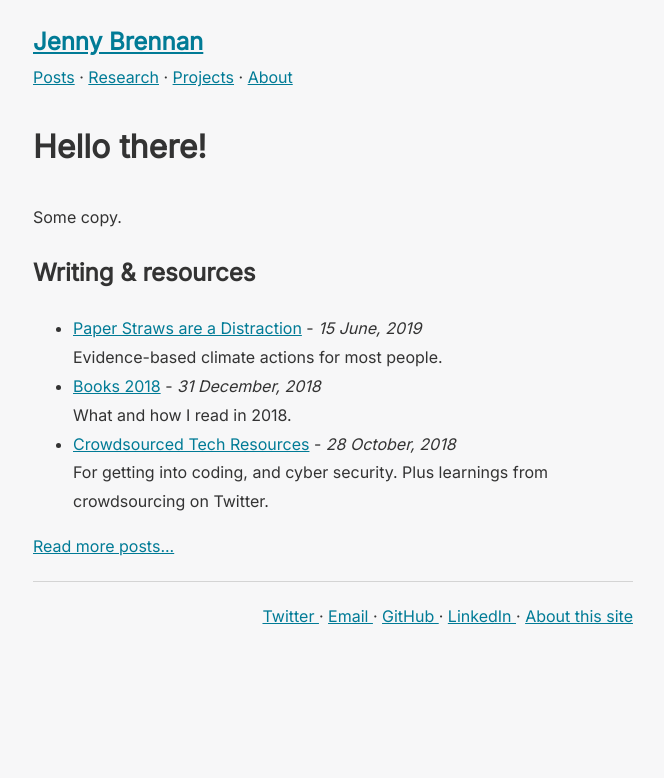
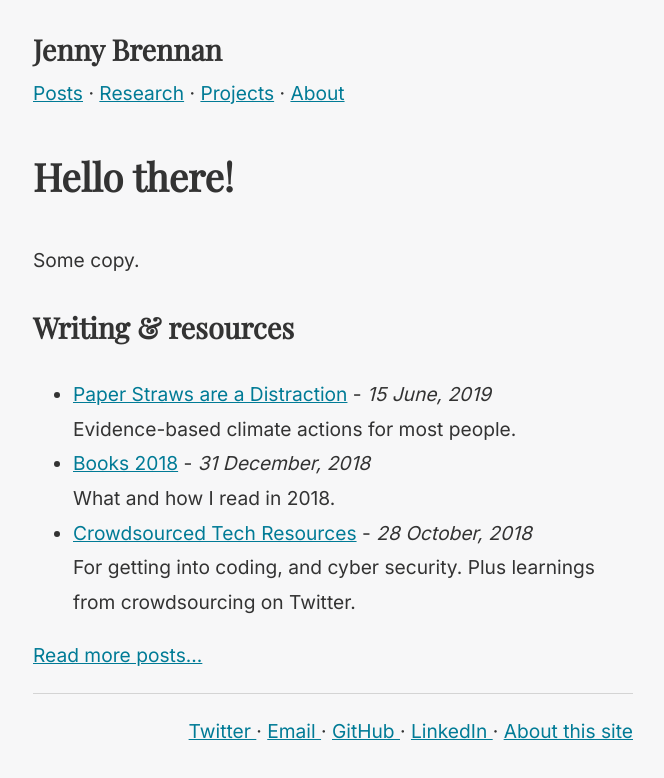
Before and after one commit to JennyBrennan/JennyBrennan.github.io, a Gatsby site: page / in a window 1280 px wide. Shown: the whole page, without its empty margins (307-971 px from the left). Built offline with nearby package versions, Linux system fonts and the light colour scheme; Gatsby itself is replaced by a stand-in of ours; some packages are replaced by stand-ins of ours.

Commit message:
Change heading font to Playflair Display

```diff
--- a/src/components/style.css
+++ b/src/components/style.css
@@ -1,8 +1,9 @@
-@import url('https://fonts.googleapis.com/css2?family=Inter&display=swap');
+@import url('https://fonts.googleapis.com/css2?family=Inter&family=Playfair+Display&display=swap');
 
 body {
     background: #f7f7f8;
     font-family: 'Inter', sans-serif;
+    font-size: 1.2em;
     color: #333;
     line-height: 1.8;
     max-width: 600px;
@@ -21,6 +22,13 @@ body {
   nav h1 {
     margin-bottom: 0;
   }
+  nav h1 a {
+    text-decoration: none;
+    color: #333;
+  }
+  nav h1 a:hover {
+    text-decoration: underline;
+  }
   nav ul{
     padding: 0;
     margin: 0;
@@ -37,6 +45,9 @@ body {
   article h1 {
     font-size: 2em;
   }
+  h1, h2, h3, h4 {
+    font-family: 'Playfair Display', serif;
+  }
   a {
     color: rgb(1, 123, 150);
   }
```
